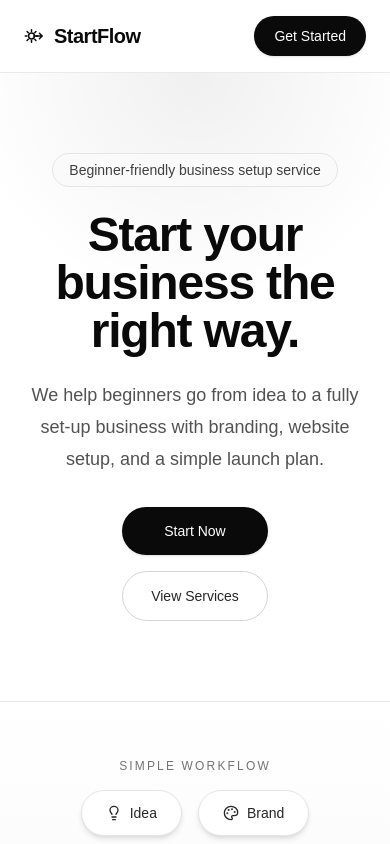
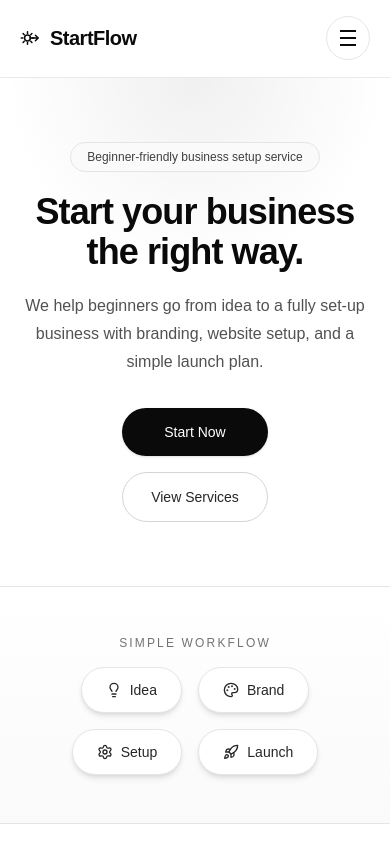
Before and after one commit to zaindurrani93/startflow-site, a Next.js app: page / in a window 390 px wide. Shown: the top 844 px of the page. Built offline with nearby package versions, Linux system fonts and the light colour scheme.

Commit message:
update mobile

```diff
--- a/components/site-header.tsx
+++ b/components/site-header.tsx
@@ -1,4 +1,7 @@
+"use client";
+
 import Link from "next/link";
+import { useState } from "react";
 
 const navItems = [
   { href: "/", label: "Home" },
@@ -10,9 +13,15 @@ const navItems = [
 ];
 
 export function SiteHeader() {
+  const [isMenuOpen, setIsMenuOpen] = useState(false);
+
+  function closeMenu() {
+    setIsMenuOpen(false);
+  }
+
   return (
     <header className="sticky top-0 z-40 border-b border-neutral-200/80 bg-white/90 backdrop-blur">
-      <div className="mx-auto flex max-w-7xl items-center justify-between px-6 py-4 lg:px-8">
+      <div className="mx-auto flex max-w-7xl items-center justify-between px-5 py-4 sm:px-6 lg:px-8">
         <Link href="/" className="inline-flex items-center gap-2.5 text-xl font-semibold tracking-tight text-neutral-950">
           <svg
             viewBox="0 0 24 24"
@@ -47,13 +56,57 @@ export function SiteHeader() {
             </Link>
           ))}
         </nav>
+        <button
+          type="button"
+          aria-label={isMenuOpen ? "Close menu" : "Open menu"}
+          aria-expanded={isMenuOpen}
+          onClick={() => setIsMenuOpen((open) => !open)}
+          className="inline-flex h-11 w-11 items-center justify-center rounded-full border border-neutral-200 text-neutral-950 transition hover:bg-neutral-50 md:hidden"
+        >
+          <span className="relative h-4 w-4">
+            <span
+              className={`absolute left-0 top-0 h-[1.5px] w-4 bg-current transition duration-200 ${isMenuOpen ? "translate-y-[7px] rotate-45" : ""}`}
+            />
+            <span
+              className={`absolute left-0 top-[7px] h-[1.5px] w-4 bg-current transition duration-200 ${isMenuOpen ? "opacity-0" : ""}`}
+            />
+            <span
+              className={`absolute left-0 top-[14px] h-[1.5px] w-4 bg-current transition duration-200 ${isMenuOpen ? "-translate-y-[7px] -rotate-45" : ""}`}
+            />
+          </span>
+        </button>
         <Link
           href="/contact"
-          className="rounded-full bg-neutral-950 px-5 py-2.5 text-sm font-medium text-white shadow-sm transition hover:opacity-90"
+          className="hidden rounded-full bg-neutral-950 px-5 py-2.5 text-sm font-medium text-white shadow-sm transition hover:opacity-90 md:inline-flex"
         >
           Get Started
         </Link>
       </div>
+      <div
+        className={`overflow-hidden border-t border-neutral-200 bg-white transition-[max-height,opacity] duration-200 ease-out md:hidden ${
+          isMenuOpen ? "max-h-96 opacity-100" : "max-h-0 opacity-0"
+        }`}
+      >
+        <nav className="px-5 py-3 sm:px-6">
+          {navItems.map((item) => (
+            <Link
+              key={item.href}
+              href={item.href}
+              onClick={closeMenu}
+              className="flex min-h-12 items-center rounded-2xl px-4 text-base font-medium text-neutral-900 transition hover:bg-neutral-50"
+            >
+              {item.label}
+            </Link>
+          ))}
+          <Link
+            href="/contact"
+            onClick={closeMenu}
+            className="mt-2 flex min-h-12 items-center justify-center rounded-full bg-neutral-950 px-5 text-base font-medium text-white shadow-sm transition hover:opacity-90"
+          >
+            Get Started
+          </Link>
+        </nav>
+      </div>
     </header>
   );
 }
--- a/components/startflow-sections.tsx
+++ b/components/startflow-sections.tsx
@@ -85,27 +85,27 @@ export function HomeHero() {
   return (
     <section className="relative overflow-hidden border-b border-neutral-200">
       <div className="pointer-events-none absolute inset-0 bg-[radial-gradient(circle_at_top,rgba(0,0,0,0.06),transparent_35%)]" />
-      <div className="relative z-10 mx-auto max-w-7xl px-6 py-20 lg:px-8 lg:py-28">
+      <div className="relative z-10 mx-auto max-w-7xl px-5 py-16 sm:px-6 sm:py-20 lg:px-8 lg:py-28">
         <div className="mx-auto flex max-w-3xl flex-col items-center text-center">
-          <div className="mb-6 inline-flex w-fit items-center rounded-full border border-neutral-200 bg-neutral-50 px-4 py-1.5 text-sm text-neutral-700">
+          <div className="mb-5 inline-flex w-fit items-center rounded-full border border-neutral-200 bg-neutral-50 px-4 py-1.5 text-xs text-neutral-700 sm:mb-6 sm:text-sm">
             Beginner-friendly business setup service
           </div>
-          <h1 className="max-w-2xl text-5xl font-semibold tracking-tight text-neutral-950 sm:text-6xl">
+          <h1 className="max-w-2xl text-4xl font-semibold tracking-tight text-neutral-950 sm:text-5xl lg:text-6xl">
             Start your business the right way.
           </h1>
-          <p className="mt-6 max-w-2xl text-lg leading-8 text-neutral-600">
+          <p className="mt-5 max-w-xl text-base leading-7 text-neutral-600 sm:mt-6 sm:max-w-2xl sm:text-lg sm:leading-8">
             We help beginners go from idea to a fully set-up business with branding, website setup, and a simple launch plan.
           </p>
           <div className="mt-8 flex flex-col gap-4 sm:flex-row">
             <Link
               href="/contact"
-              className="pointer-events-auto rounded-full bg-neutral-950 px-7 py-3.5 text-center text-sm font-medium text-white shadow-sm transition hover:opacity-90"
+              className="pointer-events-auto min-h-12 rounded-full bg-neutral-950 px-7 py-3.5 text-center text-sm font-medium text-white shadow-sm transition hover:opacity-90"
             >
               Start Now
             </Link>
             <Link
               href="/services"
-              className="pointer-events-auto rounded-full border border-neutral-300 px-7 py-3.5 text-center text-sm font-medium text-neutral-800 transition hover:border-neutral-950 hover:text-neutral-950"
+              className="pointer-events-auto min-h-12 rounded-full border border-neutral-300 px-7 py-3.5 text-center text-sm font-medium text-neutral-800 transition hover:border-neutral-950 hover:text-neutral-950"
             >
               View Services
             </Link>
@@ -119,7 +119,7 @@ export function HomeHero() {
 export function WorkflowStrip() {
   return (
     <section className="border-b border-neutral-200 bg-gradient-to-b from-white to-neutral-50">
-      <div className="mx-auto max-w-7xl px-6 py-14 lg:px-8">
+      <div className="mx-auto max-w-7xl px-5 py-12 sm:px-6 sm:py-14 lg:px-8">
         <div className="flex flex-col items-center text-center">
           <p className="mb-4 text-xs font-medium uppercase tracking-[0.18em] text-neutral-500">Simple workflow</p>
           <div className="flex flex-wrap items-center justify-center gap-4">
@@ -147,7 +147,7 @@ export function WorkflowStrip() {
 
 export function HomePageLinks() {
   return (
-    <section className="mx-auto max-w-7xl px-6 py-20 lg:px-8">
+    <section className="mx-auto max-w-7xl px-5 py-16 sm:px-6 sm:py-20 lg:px-8">
       <div className="max-w-2xl">
         <p className="text-sm font-medium uppercase tracking-[0.18em] text-neutral-500">Explore</p>
         <h2 className="mt-4 text-3xl font-semibold tracking-tight sm:text-4xl">Everything has its own page now.</h2>
@@ -175,7 +175,7 @@ export function HomePageLinks() {
 
 export function ServicesSection() {
   return (
-    <section className="mx-auto max-w-7xl px-6 py-20 lg:px-8">
+    <section className="mx-auto max-w-7xl px-5 py-16 sm:px-6 sm:py-20 lg:px-8">
       <div className="max-w-2xl">
         <p className="text-sm font-medium uppercase tracking-[0.18em] text-neutral-500">Services</p>
         <h2 className="mt-4 text-3xl font-semibold tracking-tight sm:text-4xl">What StartFlow helps you with.</h2>
@@ -202,7 +202,7 @@ export function ServicesSection() {
 
 export function WorkflowSection() {
   return (
-    <section className="mx-auto max-w-7xl px-6 py-20 lg:px-8">
+    <section className="mx-auto max-w-7xl px-5 py-16 sm:px-6 sm:py-20 lg:px-8">
       <div className="max-w-2xl">
         <p className="text-sm font-medium uppercase tracking-[0.18em] text-neutral-500">Workflow</p>
         <h2 className="mt-4 text-3xl font-semibold tracking-tight sm:text-4xl">From idea to launch, step-by-step.</h2>
@@ -241,7 +241,7 @@ export function WorkflowSection() {
 export function HowItWorksSection() {
   return (
     <section className="border-y border-neutral-200 bg-neutral-50/70">
-      <div className="mx-auto max-w-7xl px-6 py-20 lg:px-8">
+      <div className="mx-auto max-w-7xl px-5 py-16 sm:px-6 sm:py-20 lg:px-8">
         <div className="max-w-2xl">
           <p className="text-sm font-medium uppercase tracking-[0.18em] text-neutral-500">How It Works</p>
           <h2 className="mt-4 text-3xl font-semibold tracking-tight sm:text-4xl">A simple 3-step process.</h2>
@@ -266,7 +266,7 @@ export function HowItWorksSection() {
 
 export function PricingSection() {
   return (
-    <section className="mx-auto max-w-7xl px-6 py-20 lg:px-8">
+    <section className="mx-auto max-w-7xl px-5 py-16 sm:px-6 sm:py-20 lg:px-8">
       <div className="mx-auto max-w-3xl text-center">
         <p className="text-sm font-medium uppercase tracking-[0.18em] text-neutral-500">Pricing</p>
         <h2 className="mt-4 text-3xl font-semibold tracking-tight sm:text-4xl">Simple pricing for getting started.</h2>
@@ -316,7 +316,7 @@ export function PricingSection() {
 export function ContactSection() {
   return (
     <section className="pb-24">
-      <div className="mx-auto max-w-5xl px-6 pt-20 lg:px-8">
+      <div className="mx-auto max-w-5xl px-5 pt-16 sm:px-6 sm:pt-20 lg:px-8">
         <div className="rounded-[2rem] bg-neutral-950 px-8 py-14 text-white shadow-[0_25px_70px_rgba(0,0,0,0.18)] sm:px-12">
           <p className="text-sm font-medium uppercase tracking-[0.18em] text-neutral-400">Contact</p>
           <h2 className="mt-4 max-w-2xl text-3xl font-semibold tracking-tight sm:text-4xl">
```
